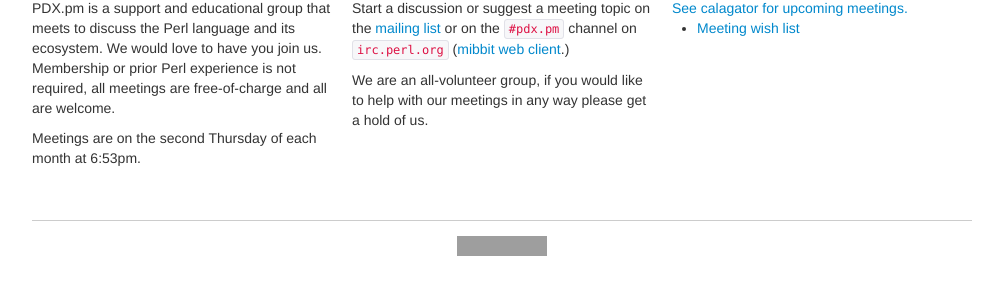
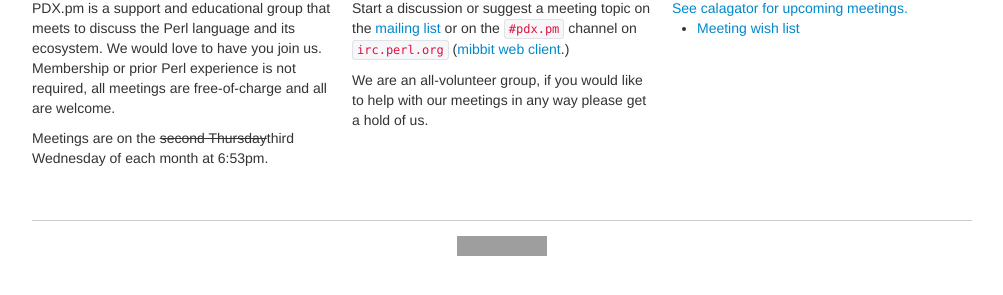
Before and after one commit to PortlandPerlMongers/portlandperlmongers.github.io, a Jekyll site: the page built from index.html, in a window 1280 px wide. Shown: the part 333-628 px from the top of the page, without its empty margins (138-1141 px from the left). Built offline with Jekyll 4.4.1, drawn with Linux system fonts in a browser that asks for light colours; Markdown is read by kramdown in place of the engine named in the settings; grey boxes are pictures that could not be loaded.

Commit message:
Update _joinus.html

```diff
--- a/_includes/_joinus.html
+++ b/_includes/_joinus.html
@@ -6,5 +6,5 @@
   free-of-charge and all are welcome.
 </p>
 <p>
-  Meetings are on the second Thursday of each month at 6:53pm.
+  Meetings are on the <del>second Thursday</del>third Wednesday of each month at 6:53pm.
 </p>
```
